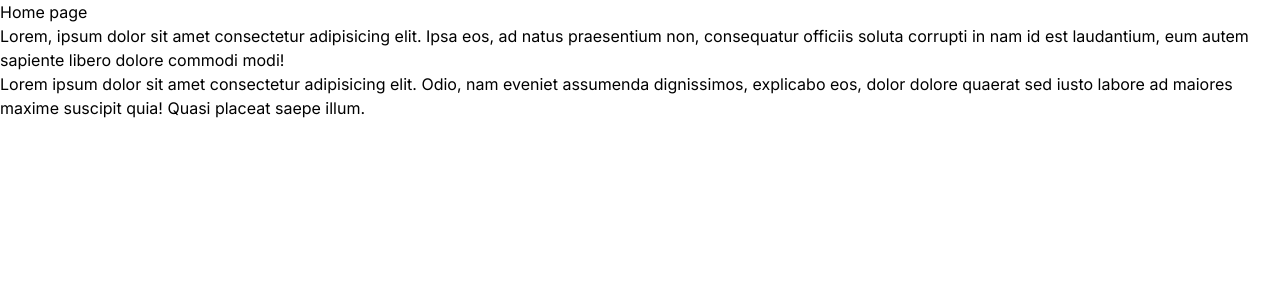
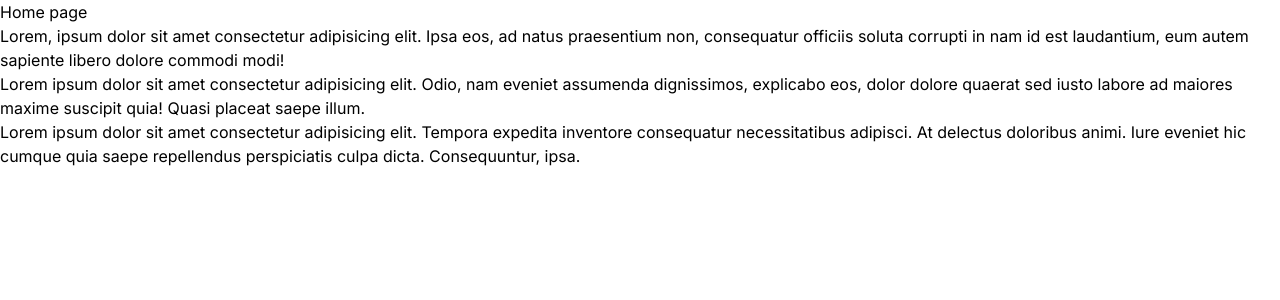
Before and after one commit to AliUsman143/Cards-practice, a Next.js app: page / in a window 1280 px wide. Shown: the top 300 px of the page. Built offline with nearby package versions, Linux system fonts and the light colour scheme.

Commit message:
add 2 header

```diff
--- a/app/page.js
+++ b/app/page.js
@@ -14,6 +14,12 @@ const Home = () => {
         eveniet assumenda dignissimos, explicabo eos, dolor dolore quaerat sed
         iusto labore ad maiores maxime suscipit quia! Quasi placeat saepe illum.
       </p>
+      <h1>
+        Lorem ipsum dolor sit amet consectetur adipisicing elit. Tempora
+        expedita inventore consequatur necessitatibus adipisci. At delectus
+        doloribus animi. Iure eveniet hic cumque quia saepe repellendus
+        perspiciatis culpa dicta. Consequuntur, ipsa.
+      </h1>
     </div>
   );
 };
```
